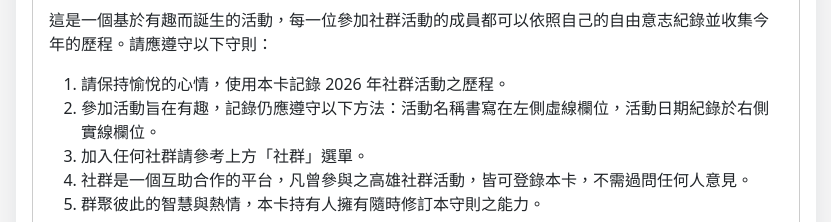
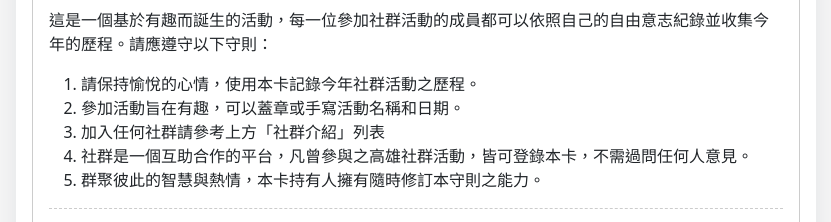
Before and after one commit to gdg-kh/CommunityCardOrg, a plain HTML site: page 2026/index.html in a window 1280 px wide. Shown: the part 170-392 px from the top of the page, without its empty margins (224-1055 px from the left). Drawn offline with Linux system fonts and the light colour scheme.

Commit message:
docs(2026): remove year from title and update card usage rules

```diff
--- a/2026/index.html
+++ b/2026/index.html
@@ -5,7 +5,7 @@
     <link href="../bootstrap.min.css" rel="stylesheet">
     <link rel="stylesheet" href="../index.css">
     <meta name="viewport" content="width=device-width, initial-scale=1.0">
-    <title>2026 高雄社群名牌卡 - 卡片與守則</title>
+    <title>高雄社群名牌卡</title>
     <style>
         /* 導覽列樣式調整 - 使用 Grid 強制四等分 */
         .nav-pills {
@@ -162,9 +162,9 @@
 
             <p>這是一個基於有趣而誕生的活動，每一位參加社群活動的成員都可以依照自己的自由意志紀錄並收集今年的歷程。請應遵守以下守則：</p>
             <ol>
-                <li>請保持愉悅的心情，使用本卡記錄 2026 年社群活動之歷程。</li>
-                <li>參加活動旨在有趣，記錄仍應遵守以下方法：活動名稱書寫在左側虛線欄位，活動日期紀錄於右側實線欄位。</li>
-                <li>加入任何社群請參考上方「社群」選單。</li>
+                <li>請保持愉悅的心情，使用本卡記錄今年社群活動之歷程。</li>
+                <li>參加活動旨在有趣，可以蓋章或手寫活動名稱和日期。</li>
+                <li>加入任何社群請參考上方「社群介紹」列表</li>
                 <li>社群是一個互助合作的平台，凡曾參與之高雄社群活動，皆可登錄本卡，不需過問任何人意見。</li>
                 <li>群聚彼此的智慧與熱情，本卡持有人擁有隨時修訂本守則之能力。</li>
             </ol>
```
